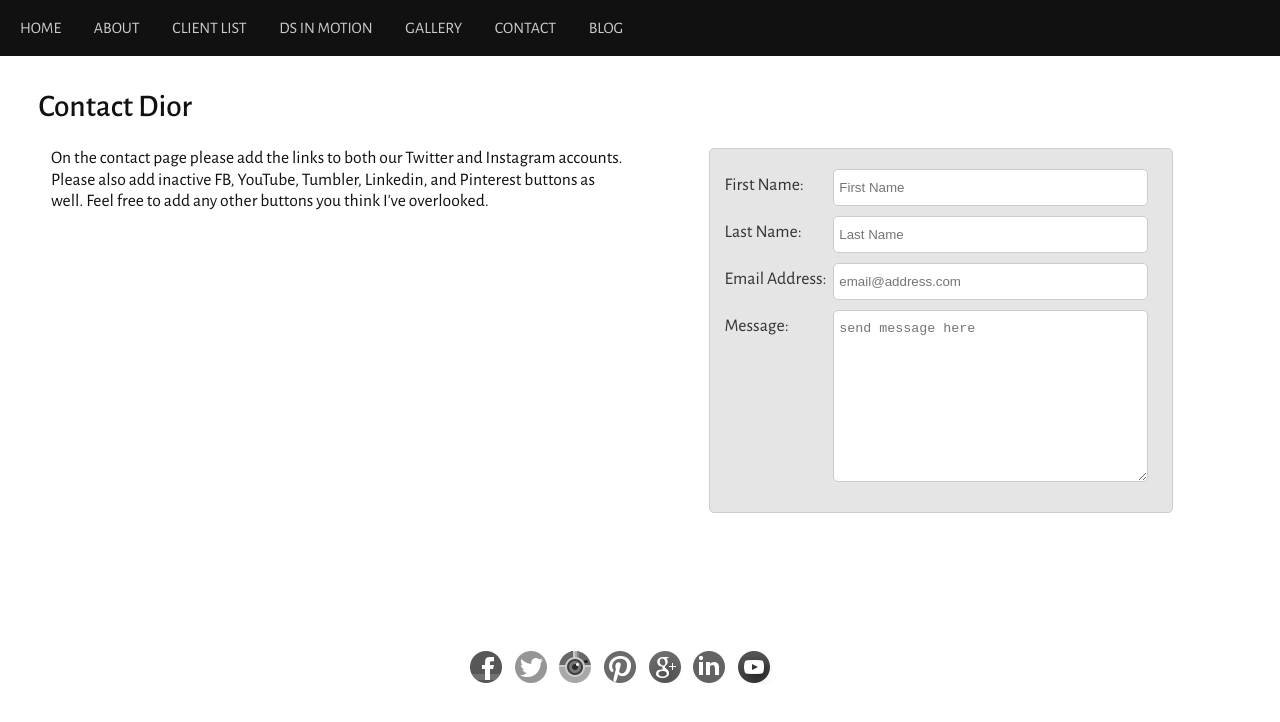
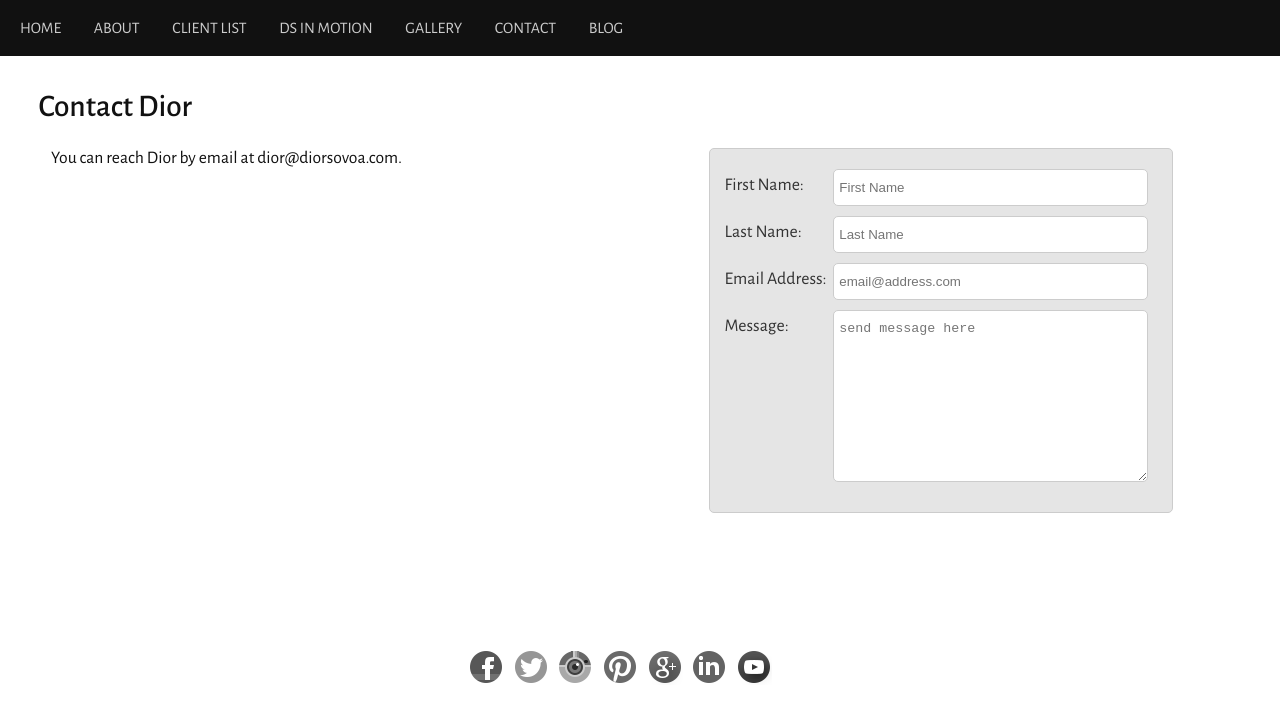
Before and after one commit to skyfaerie/dior-sovoa, a Jekyll site: the page built from contact/index.html, in a window 1280 px wide. Shown: the top 722 px of the page. Built offline with Jekyll 4.4.1, drawn with Linux system fonts in a browser that asks for light colours; nearby versions of some CDN libraries; Markdown is read by kramdown in place of the engine named in the settings.

Commit message:
updated contact info

```diff
--- a/contact/index.html
+++ b/contact/index.html
@@ -7,7 +7,7 @@ title: Contact
 	<h1>Contact Dior</h1>
 
 	<div class="details">
-	<p>On the contact page please add the links to both our Twitter and Instagram accounts. Please also add inactive FB, YouTube, Tumbler, Linkedin, and Pinterest buttons as well. Feel free to add any other buttons you think I've overlooked.</p>
+	<p>You can reach Dior by email at dior@diorsovoa.com.</p>
 
 	</div>
 
```
